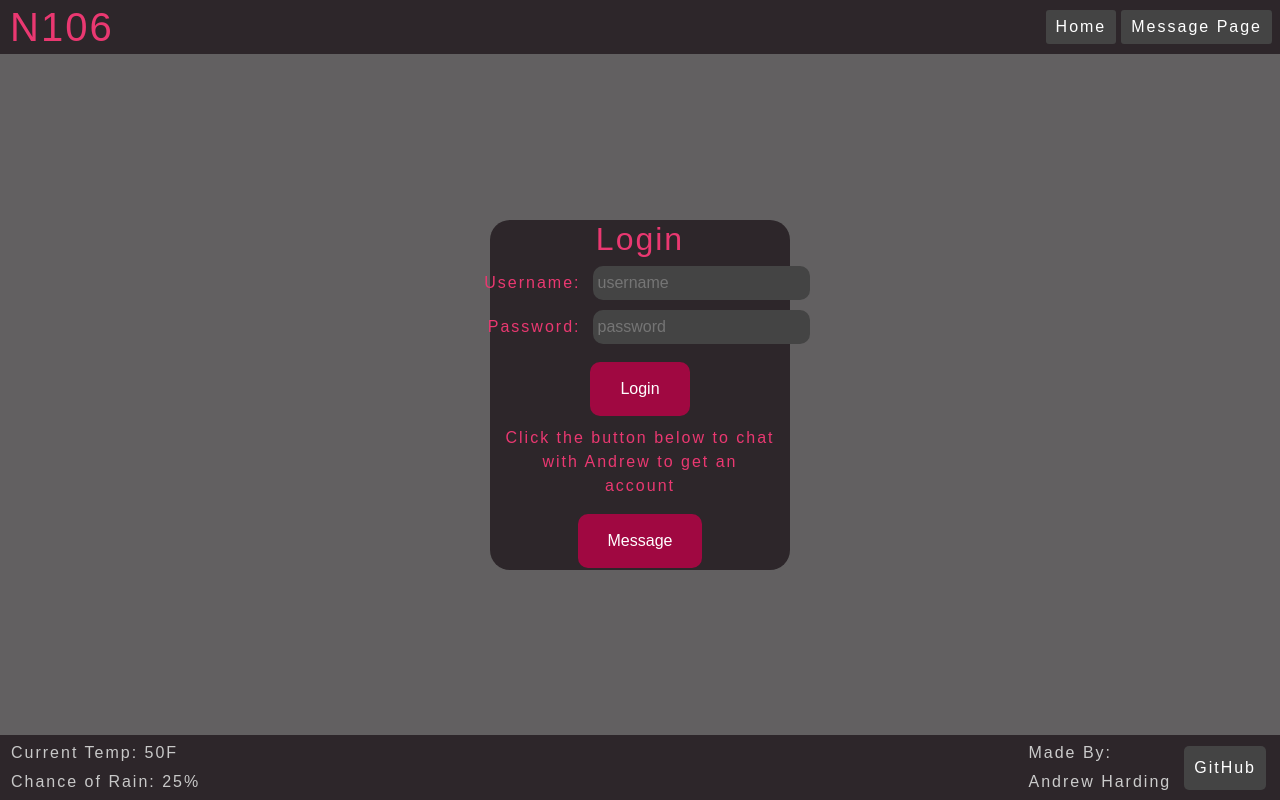
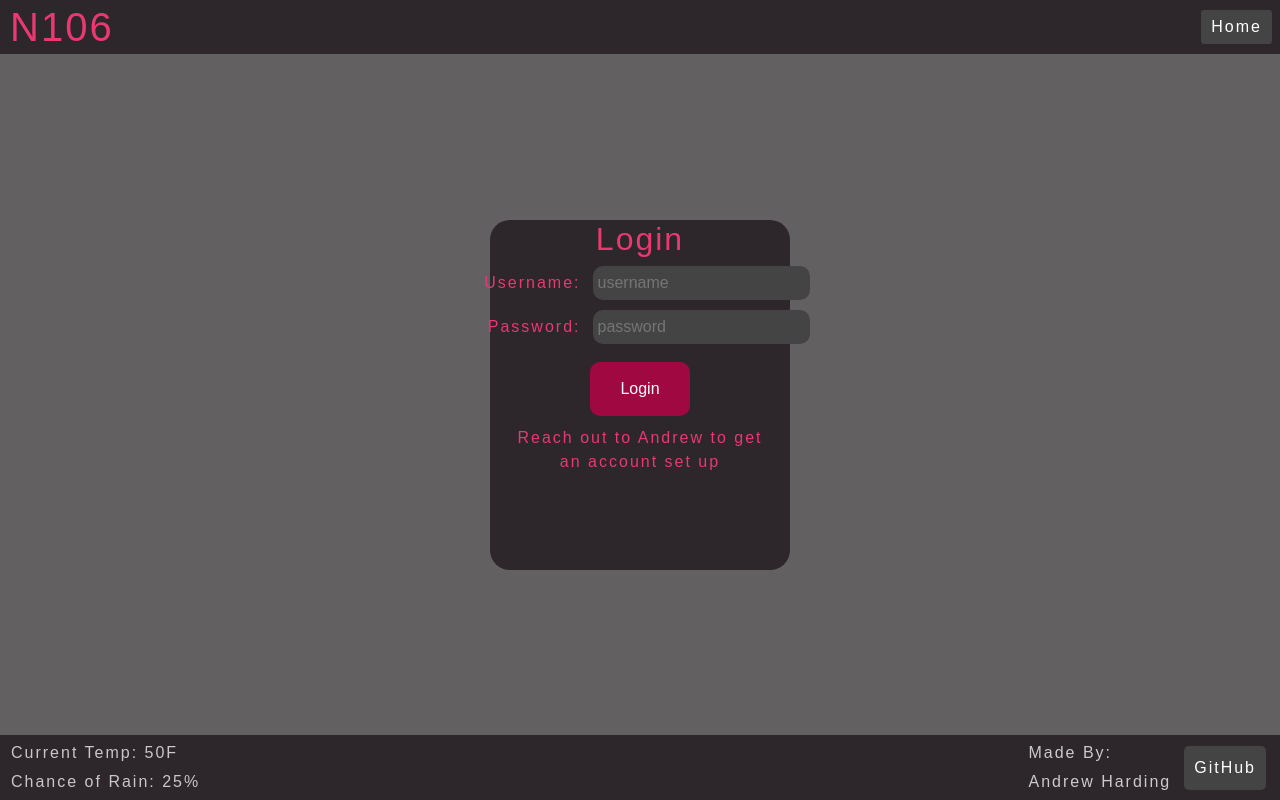
Before and after one commit to andpdw/CS260-Startup, a React (Vite) app: page / in a window 1280 px wide. Built offline with nearby package versions, Linux system fonts and the light colour scheme; a web font is replaced by a local one.

Commit message:
cleaned up message page, moved visability

```diff
--- a/src/app.jsx
+++ b/src/app.jsx
@@ -28,7 +28,9 @@ export default function App() {
                             {authState === AuthState.Admin && (
                                 <li><NavLink className="nav-bar" to="createUser">Create User</NavLink></li>
                             )}
-                            <li><NavLink className="nav-bar" to="message">Message Page</NavLink></li>
+                            {(authState === AuthState.Authenticated || authState === AuthState.Admin) && (
+                                <li><NavLink className="nav-bar" to="message">Message Page</NavLink></li>
+                            )}
                             {(authState === AuthState.Authenticated || authState === AuthState.Admin) && (
                                 <li><NavLink className="nav-bar" to="database">Entry Database</NavLink></li>
                             )}
--- a/src/login/unauthenticated.jsx
+++ b/src/login/unauthenticated.jsx
@@ -35,16 +35,6 @@ export function Unauthenticated({userName, onAuthChange}) {
         }
     }
 
-    /*async function login() {
-        if (username === "") {
-            alert("Please Enter a username");
-        } else {
-            localStorage.setItem("username", username);
-            localStorage.setItem("password", password)
-            onAuthChange(username, AuthState.Authenticated);
-        }
-    }*/
-
     return (
         <>
             <h2>Login</h2>
@@ -66,8 +56,7 @@ export function Unauthenticated({userName, onAuthChange}) {
             </form>
 
             <form className="message-form" method="get" action="message">
-                <p>Click the button below to chat with Andrew to get an account</p>
-                <button type="submit">Message</button>
+                <p>Reach out to Andrew to get an account set up</p>
             </form>
         </>
     )
```
Also changed, not shown: src/message/updateMessages.js (deleted, +0 -34 lines).
